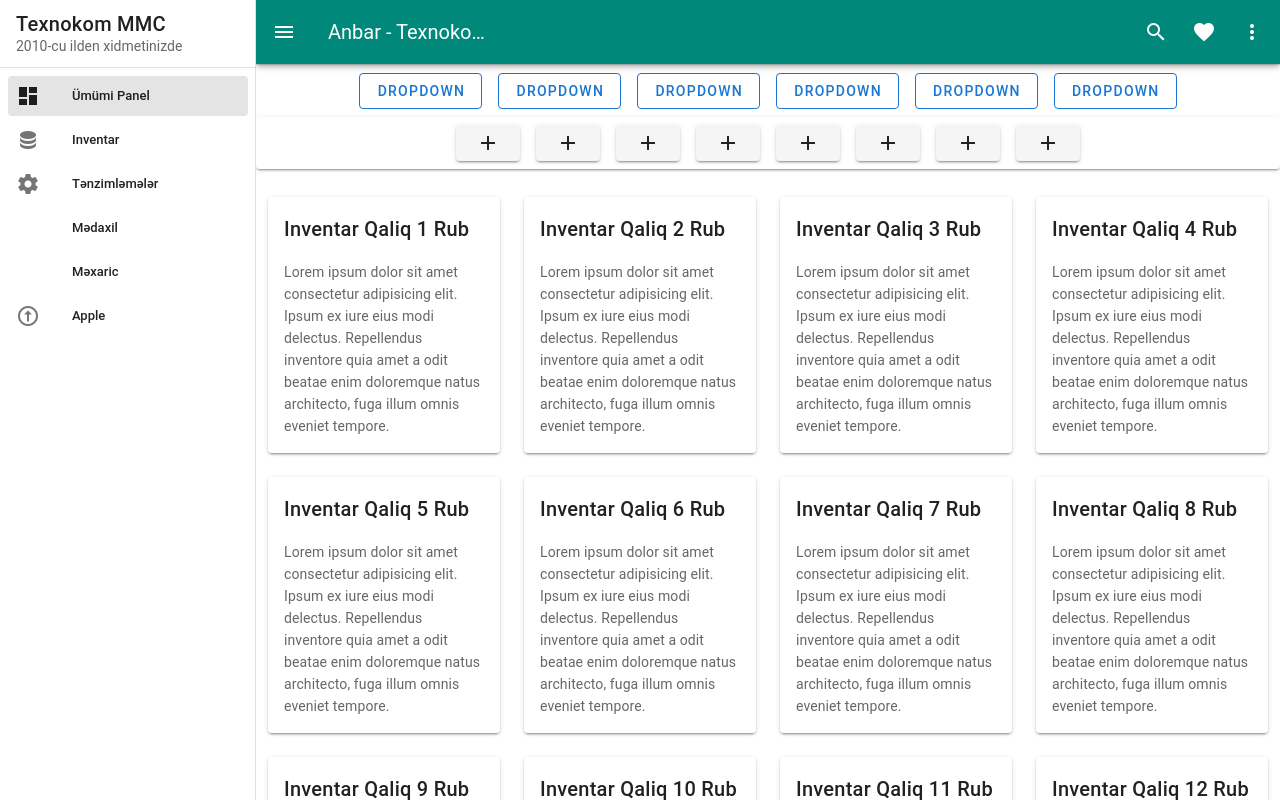
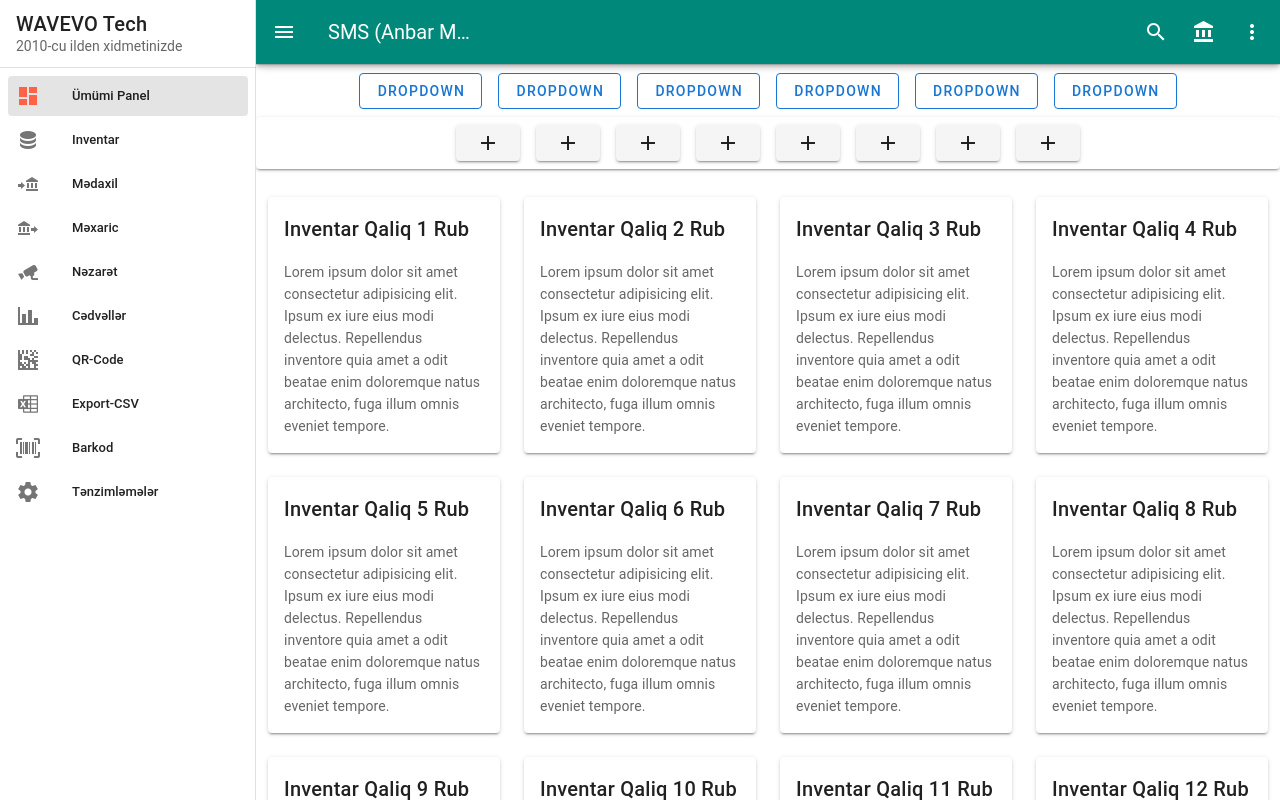
Before and after one commit to safarli/anbarapp, a Vue app: page / in a window 1280 px wide. Shown: the top 800 px of the page. Built offline with nearby package versions, Linux system fonts and the light colour scheme; a small style sheet from the web is missing.

Commit message:
a commit

```diff
--- a/src/App.vue
+++ b/src/App.vue
@@ -1,9 +1,10 @@
 <template>
   <v-app id="inspire">
+    <!-- //! DRAWER LEFT -->
     <v-navigation-drawer app v-model="drawer">
       <v-list-item>
         <v-list-item-content>
-          <v-list-item-title class="title">Texnokom MMC </v-list-item-title>
+          <v-list-item-title class="title">WAVEVO Tech</v-list-item-title>
           <v-list-item-subtitle>
             2010-cu ilden xidmetinizde
           </v-list-item-subtitle>
@@ -13,9 +14,15 @@
       <v-divider></v-divider>
 
       <v-list dense nav>
-        <v-list-item v-for="item in items" :key="item.title" link :to="item.to">
+        <v-list-item
+        active-class="childcolor"
+          v-for="item in items"
+          :key="item.title"
+          link
+          :to="item.to"
+        >
           <v-list-item-icon>
-            <v-icon>{{ item.icon }}</v-icon>
+            <v-icon id="myicon">{{ item.icon }}</v-icon>
           </v-list-item-icon>
 
           <v-list-item-content>
@@ -24,7 +31,9 @@
         </v-list-item>
       </v-list>
     </v-navigation-drawer>
+    <!-- //! DRAWER LEFT END -->
 
+    <!-- //! DRAWER RIGHT 1 -->
     <v-navigation-drawer fixed right v-model="r_drawers[0].show">
       <v-toolbar elevation="0">
         <v-spacer></v-spacer>
@@ -33,7 +42,9 @@
         </v-btn>
       </v-toolbar>
     </v-navigation-drawer>
+    <!-- //! DRAWER RIGHT 1 END -->
 
+    <!-- //! DRAWER RIGHT 2 START-->
     <v-navigation-drawer fixed right v-model="r_drawers[1].show">
       <v-toolbar elevation="0">
         <v-spacer></v-spacer>
@@ -43,12 +54,17 @@
       </v-toolbar>
 
       <v-list nav>
-        <v-list-item link class="teal lighten-5" v-for="i in 8" :key="i">
+        <v-list-item
+          link
+          class="teal lighten-5"
+          v-for="brand in brands"
+          :key="brand"
+        >
           <v-list-item-icon>
-            <v-icon color="teal">mdi-apple</v-icon>
+            <v-icon color="teal">{{ brand.icon }}</v-icon>
           </v-list-item-icon>
           <v-list-item-content>
-            <v-list-item-title>Menu</v-list-item-title>
+            <v-list-item-title>{{ brand.title }}</v-list-item-title>
           </v-list-item-content>
         </v-list-item>
       </v-list>
@@ -73,11 +89,13 @@
         </v-list>
       </template>
     </v-navigation-drawer>
+    <!-- //! DRAWER RIGHT 2 END -->
 
+    <!-- //! APP-BAR START-->
     <v-app-bar app dark color="#00897b">
       <v-app-bar-nav-icon @click="drawer = !drawer"></v-app-bar-nav-icon>
 
-      <v-app-bar-title>Anbar - Texnokom</v-app-bar-title>
+      <v-app-bar-title>SMS (Anbar MS)</v-app-bar-title>
 
       <v-spacer></v-spacer>
 
@@ -95,17 +113,20 @@
       </v-menu>
 
       <v-btn icon @click="r_drawers[0].show = !r_drawers[0].show">
-        <v-icon>mdi-heart</v-icon>
+        <v-icon>mdi-bank</v-icon>
       </v-btn>
       <v-btn icon @click="r_drawers[1].show = !r_drawers[1].show">
         <v-icon>mdi-dots-vertical</v-icon>
       </v-btn>
     </v-app-bar>
+    <!-- //! APP-BAR END -->
 
+    <!-- //! MAIN START-->
     <v-main>
       <v-divider></v-divider>
       <router-view></router-view>
     </v-main>
+    <!-- //! MAIN END -->
   </v-app>
 </template>
 
@@ -114,15 +135,26 @@ export default {
   data: () => ({
     r_drawers: [{ show: false }, { show: false }],
     drawer: null,
+    right: null,
     items: [
       { title: "Ümümi Panel", icon: "mdi-view-dashboard", to: "/" },
       { title: "Inventar", icon: "mdi-database", to: "/inventar" },
+      { title: "Mədaxil", icon: "mdi-bank-transfer-in", to: "/medaxil" },
+      { title: "Məxaric", icon: "mdi-bank-transfer-out", to: "/mexaric" },
+      { title: "Nəzarət", icon: "mdi-cctv", to: "/nezaret" },
+      { title: "Cədvəllər", icon: "mdi-chart-bar", to: "/cedveller" },
+      { title: "QR-Code", icon: "mdi-data-matrix", to: "/qrcode" },
+      { title: "Export-CSV", icon: "mdi-microsoft-excel", to: "/exportexcel" },
+      { title: "Barkod", icon: "mdi-barcode-scan", to: "/barkod" },
       { title: "Tənzimləmələr", icon: "mdi-cog", to: "/settings" },
-      { title: "Mədaxil", icon: "mdi-try-arrow-down", to: "/medaxil" },
-      { title: "Məxaric", icon: "mdi-try-arrow-up", to: "/mexaric" },
-      { title: "Apple", icon: "mdi-arrow-up-thin-circle-outline", to: "/apple" },
     ],
-    right: null,
+    brands: [
+      { title: "Apple", icon: "mdi-apple" },
+      { title: "Android", icon: "mdi-android" },
+      { title: "Google", icon: "mdi-google" },
+      { title: "FreeBSD", icon: "mdi-freebsd" },
+      { title: "Steam", icon: "mdi-steam" },
+    ],
   }),
   methods: {
     closeAllDrws() {
@@ -136,6 +168,12 @@ export default {
 
 <style lang="scss">
 @import "@/scss/main.scss";
+
+.childcolor{
+  & #myicon{
+    color: tomato;
+  }
+}
 
 /* width */
 ::-webkit-scrollbar {
--- a/src/views/Inventar.vue
+++ b/src/views/Inventar.vue
@@ -1,11 +1,11 @@
 <template>
   <div>
     <v-toolbar class="mb-4">
-      <v-btn @click="refreshData()">Refresh Data</v-btn>
+      <v-btn @click="refreshData()">Yenilə</v-btn>
 
       <v-dialog v-model="dialog_query" persistent max-width="400px">
         <template v-slot:activator="{ on, attrs }">
-          <v-btn color="primary" dark v-bind="attrs" v-on="on">Query</v-btn>
+          <v-btn color="primary" dark v-bind="attrs" v-on="on">SORĞU</v-btn>
         </template>
         <v-card>
           <v-card-title>
```
